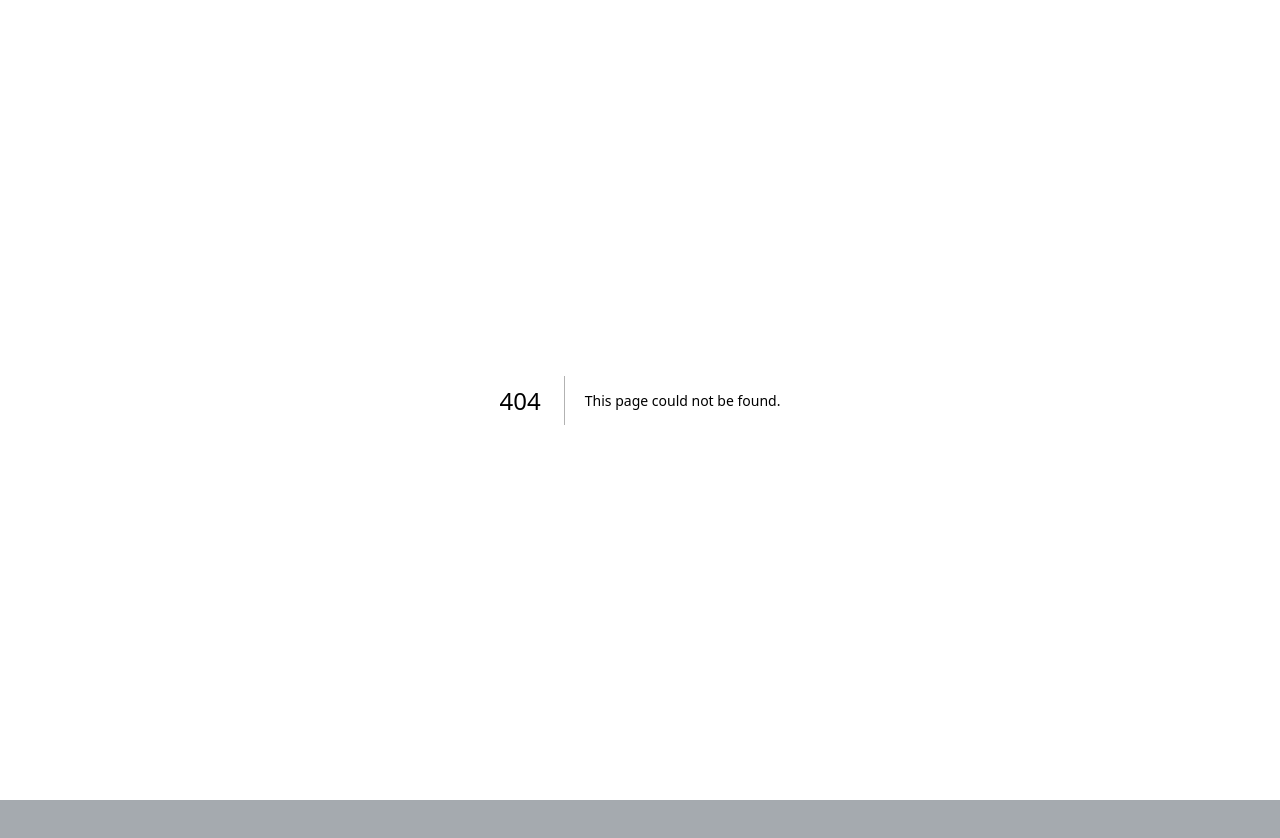
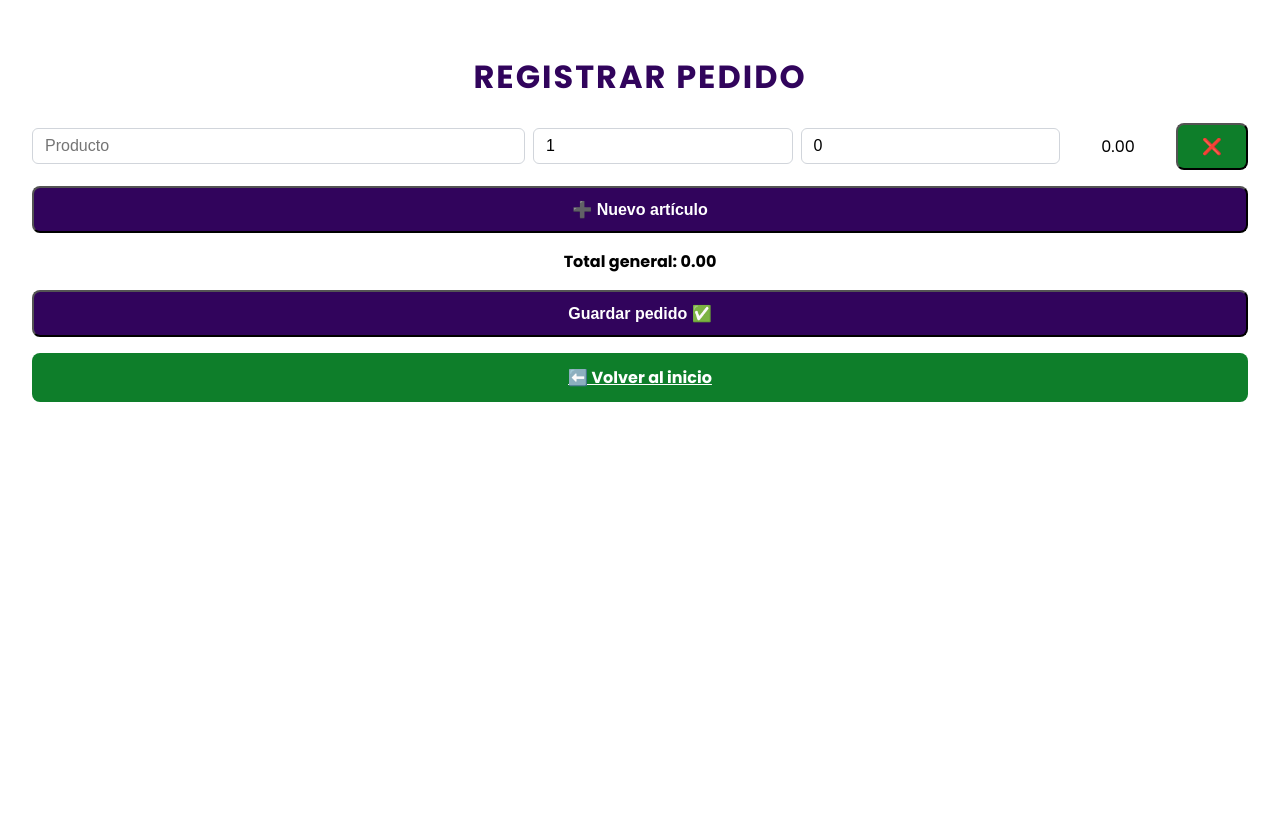
Before and after one commit to Tepienso/proyecto-6-mvp, a Next.js app: page /pedidos in a window 1280 px wide. Before the commit this address had no page. Shown: the top 838 px of the page. Before the commit the page ends 800 px from the top, so only its background shows below. Built offline with nearby package versions, Linux system fonts and the light colour scheme.

Commit message:
feat: flujo de pedidos mínimo completo con navegación y total general

```diff
--- a/src/app/custom.css
+++ b/src/app/custom.css
@@ -1,12 +1,17 @@
-/* ===== Utilidades base ===== */
-/* ... aquí todo lo que ya tenías definido ... */
+/* =========================================================
+   UTILIDADES BASE (reset, helpers neutrales)
+   ========================================================= */
+/* Aquí irían resets globales o utilidades mínimas comunes
+   Ejemplo: box-sizing, tipografía base, etc. */
 
-/* ===== Utilidades de layout y centrado (universales) ===== */
+/* =========================================================
+   UTILIDADES DE LAYOUT Y CENTRADO (universales)
+   ========================================================= */
 .center-screen {
   display: flex;
   align-items: center;
   justify-content: center;
-  min-height: 100vh; /* ocupa toda la altura de la pantalla */
+  min-height: 100vh;
 }
 
 .stack {
@@ -20,13 +25,42 @@
 
 .text-center { text-align: center; }
 
-/* ===== Identidad UVAS ===== */
+/* =========================================================
+   FORM ELEMENTS (inputs, formularios neutrales)
+   ========================================================= */
+.input {
+  flex: 1;
+  padding: 0.5rem 0.75rem;
+  border: 1px solid #d1d5db;
+  border-radius: 0.375rem;
+  font-size: 1rem;
+}
+.input:focus {
+  outline: none;
+  border-color: var(--uva-violeta);
+  box-shadow: 0 0 0 2px rgba(147, 51, 234, 0.3);
+}
+
+/* =========================================================
+   IDENTIDAD UVAS (colores, logo, tipografía)
+   ========================================================= */
+
 :root {
-  --uva-violeta: #9333ea;
-  --uva-verde: #059669;
+  --uva-violeta: #31045c;
+  --uva-verde: #0e7e2a;
   --uva-blanco: #ffffff;
-  --uva-gris: #6b7280;
+  --uva-gris: #7e6788;
 }
+
+.logo-uvas-hero {
+  font-family: 'Poppins', 'Nunito', sans-serif;
+  font-weight: 700;
+  color: var(--uva-violeta);
+  text-transform: uppercase;
+  letter-spacing: 3px;
+  font-size: 3rem; /* mucho más grande */
+}
+
 
 .logo-uvas {
   font-family: 'Poppins', 'Nunito', sans-serif;
@@ -36,7 +70,9 @@
   letter-spacing: 2px;
 }
 
-/* ===== Botones principales ===== */
+/* =========================================================
+   COMPONENTES (botones, tarjetas, contenedores)
+   ========================================================= */
 .btn {
   display: inline-block;
   padding: 0.75rem 1.5rem;
@@ -52,7 +88,6 @@
   background-color: var(--uva-violeta);
   color: #fff;
 }
-
 .btn-primary:hover {
   background-color: #7e22ce;
 }
@@ -62,7 +97,6 @@
   color: #fff;
 }
 
-/* ===== Contenedores de página ===== */
 .page {
   background-color: var(--uva-blanco);
   min-height: 100vh;
--- /dev/null
+++ b/src/app/pedidos/page.tsx
@@ -0,0 +1,114 @@
+"use client";
+
+import { useState } from "react";
+import Link from "next/link";
+
+interface Item {
+  id: number;
+  producto: string;
+  cantidad: number;
+  precio: number;
+}
+
+export default function PedidosPage() {
+  const [items, setItems] = useState<Item[]>([
+    { id: Date.now(), producto: "", cantidad: 1, precio: 0 },
+  ]);
+
+  const handleChange = (id: number, field: keyof Item, value: string | number) => {
+    setItems((prev) =>
+      prev.map((item) =>
+        item.id === id ? { ...item, [field]: value } : item
+      )
+    );
+  };
+
+  const handleAdd = () => {
+    setItems((prev) => [
+      ...prev,
+      { id: Date.now(), producto: "", cantidad: 1, precio: 0 },
+    ]);
+  };
+
+  const handleRemove = (id: number) => {
+    setItems((prev) => prev.filter((item) => item.id !== id));
+  };
+
+  const calcularTotal = (cantidad: number, precio: number) =>
+    (cantidad || 0) * (precio || 0);
+
+  const totalGeneral = items.reduce(
+    (acc, item) => acc + calcularTotal(item.cantidad, item.precio),
+    0
+  );
+
+  return (
+    <div className="page">
+      <h1 className="logo-uvas text-center">Registrar pedido</h1>
+
+      <div className="stack stack-gap-md">
+        {items.map((item) => (
+          <div
+            key={item.id}
+            style={{ display: "flex", alignItems: "center", gap: "0.5rem" }}
+          >
+            <input
+              type="text"
+              placeholder="Producto"
+              className="input"
+              value={item.producto}
+              onChange={(e) => handleChange(item.id, "producto", e.target.value)}
+              style={{ flex: 2 }}
+            />
+            <input
+              type="number"
+              placeholder="Cantidad"
+              className="input"
+              value={item.cantidad}
+              onChange={(e) =>
+                handleChange(item.id, "cantidad", Number(e.target.value))
+              }
+              style={{ width: "90px" }}
+            />
+            <input
+              type="number"
+              placeholder="Precio unitario"
+              className="input"
+              value={item.precio}
+              onChange={(e) =>
+                handleChange(item.id, "precio", Number(e.target.value))
+              }
+              style={{ width: "120px" }}
+            />
+            <span style={{ minWidth: "100px", textAlign: "center" }}>
+              {calcularTotal(item.cantidad, item.precio).toFixed(2)}
+            </span>
+            <button
+              type="button"
+              className="btn btn-secondary"
+              onClick={() => handleRemove(item.id)}
+            >
+              ❌
+            </button>
+          </div>
+        ))}
+
+        <button type="button" className="btn btn-primary" onClick={handleAdd}>
+          ➕ Nuevo artículo
+        </button>
+
+        <div className="text-center" style={{ marginTop: "1rem" }}>
+          <strong>Total general: {totalGeneral.toFixed(2)}</strong>
+        </div>
+
+        <button type="submit" className="btn btn-primary">
+          Guardar pedido ✅
+        </button>
+
+        <Link href="/" className="btn btn-secondary">
+          ⬅️ Volver al inicio
+        </Link>
+      </div>
+    </div>
+  );
+}
```
Also changed, not shown: src/app/page.tsx (+12 -2 lines), 1 other file (tests, documents, lock files or other folders).
